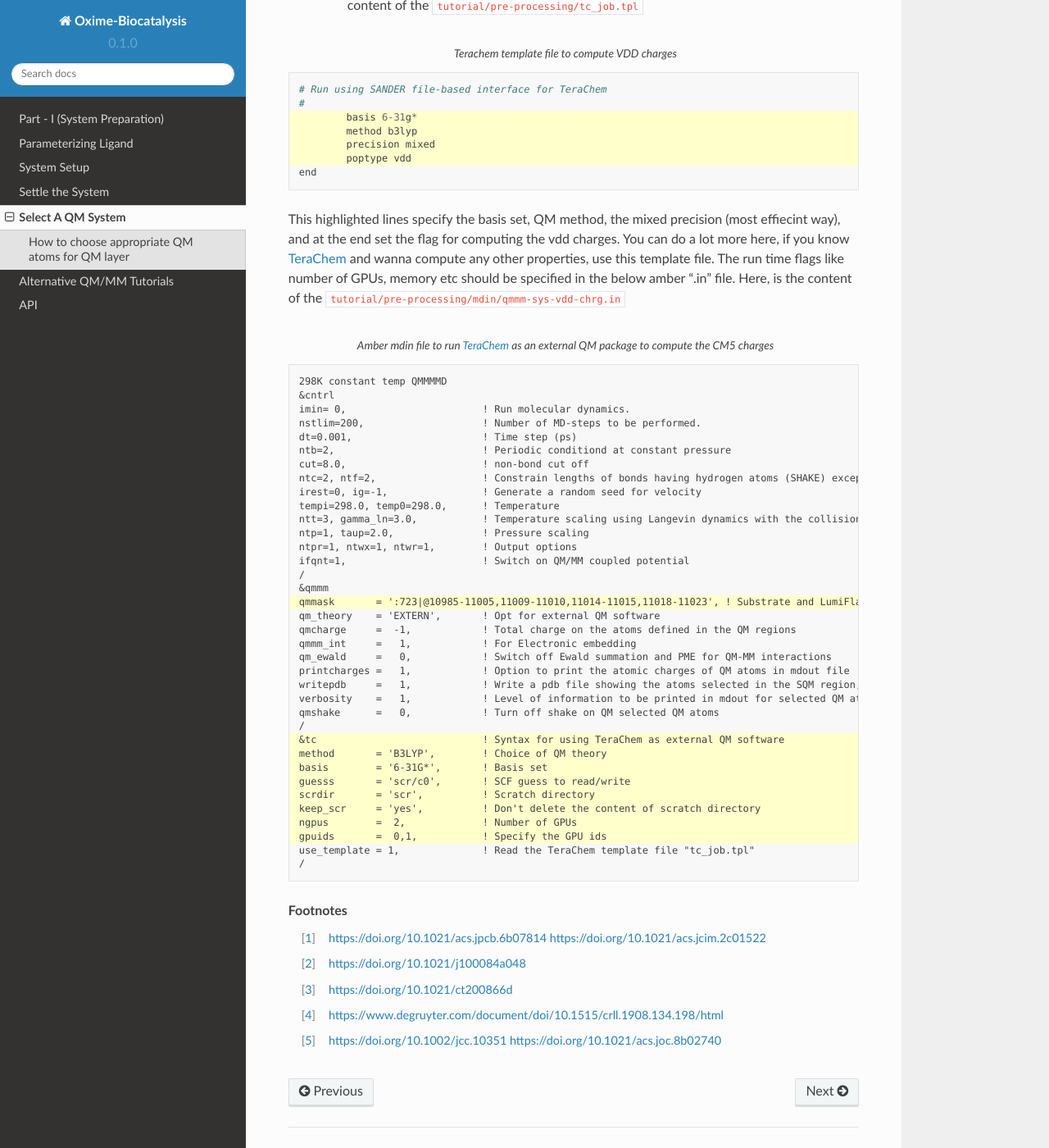
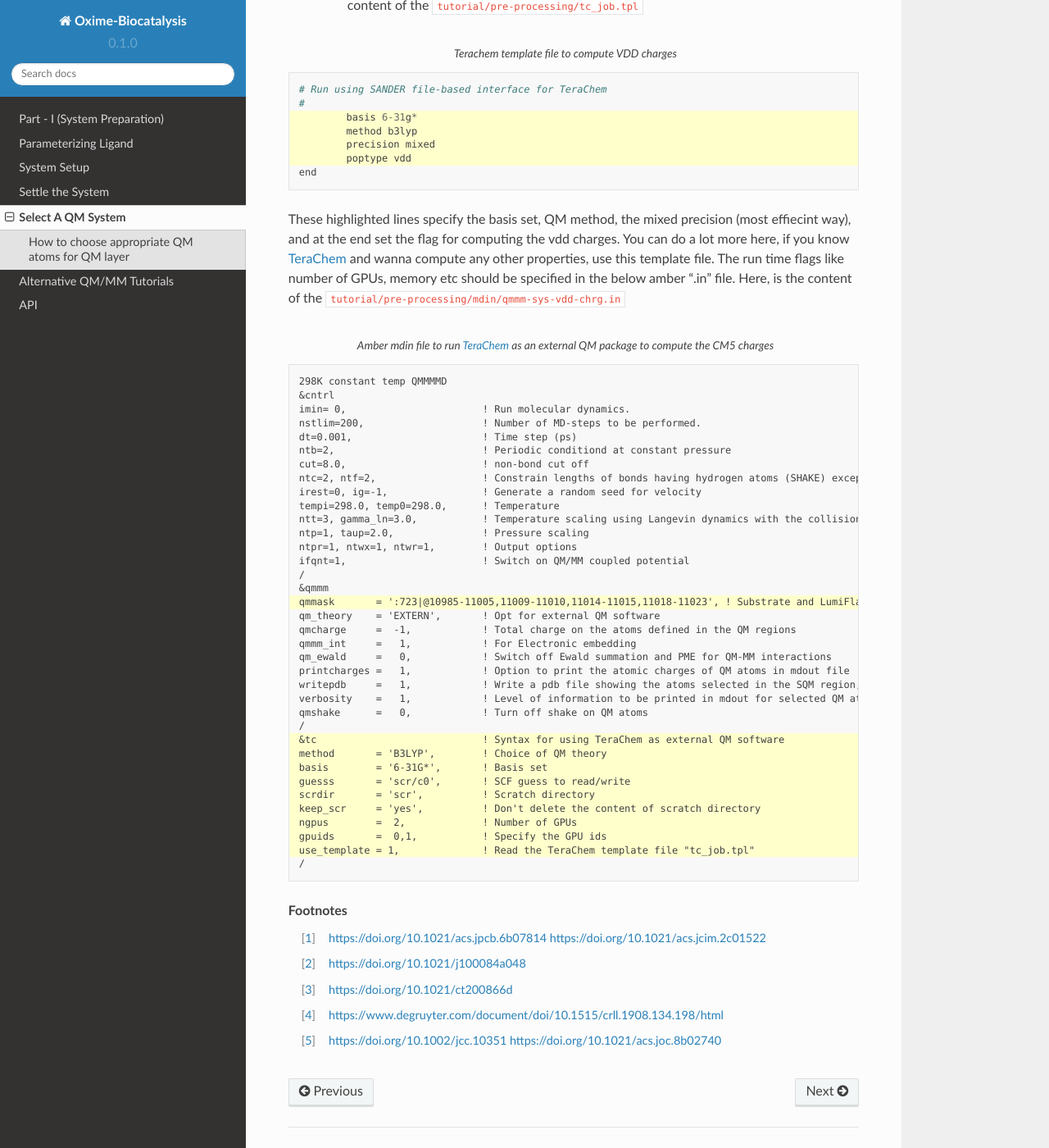
Before and after one commit to hopanoid/Enzyme-Reaction-Dynamics-Tutorial, a Sphinx documentation site: the page built from docs/source/5-qm_systems.rst, in a window 1280 px wide and 1400 px high, scrolled down 1959 px. Shown: the whole window at 82% size. Built offline with Sphinx 7.4.7 and the Read the Docs theme 2.0.0, drawn with Linux system fonts in a browser that asks for light colours; some of the changed text lies outside the part shown.

Commit message:
Spelling correction in file 5-

```diff
--- a/docs/source/5-qm_systems.rst
+++ b/docs/source/5-qm_systems.rst
@@ -54,7 +54,7 @@ This line specify the QM method/basis set, the maximum number of cycles for SCF
         printcharges =   1,            ! Option to print the atomic charges of QM atoms in mdout file
         writepdb     =   1,            ! Write a pdb file showing the atoms selected in the SQM region, a good choice to verify selected atoms
         verbosity    =   1,            ! Level of information to be printed in mdout for selected QM atoms
-        qmshake      =   0,            ! Turn off shake on QM selected QM atoms
+        qmshake      =   0,            ! Turn off shake on QM atoms
         /
         &gau                           ! Syntax for using Gaussian as external QM software
         method       = 'B3LYP',        ! Choice of QM theory
@@ -80,10 +80,10 @@ This line specify the QM method/basis set, the maximum number of cycles for SCF
                 poptype vdd
         end
 
-This highlighted lines specify the basis set, QM method, the mixed precision (most effiecint way), and at the end set the flag for computing the vdd charges. You can do a lot more here, if you know TeraChem_ and wanna compute any other properties, use this template file. The run time flags like number of GPUs, memory etc should be specified in the below amber ".in" file. Here, is the content of the :file:`tutorial/pre-processing/mdin/qmmm-sys-vdd-chrg.in`
+These highlighted lines specify the basis set, QM method, the mixed precision (most effiecint way), and at the end set the flag for computing the vdd charges. You can do a lot more here, if you know TeraChem_ and wanna compute any other properties, use this template file. The run time flags like number of GPUs, memory etc should be specified in the below amber ".in" file. Here, is the content of the :file:`tutorial/pre-processing/mdin/qmmm-sys-vdd-chrg.in`
 
 .. code-block::
-        :emphasize-lines: 17,27,28,29,30,31,32,33,34
+        :emphasize-lines: 17,27,28,29,30,31,32,33,34,35
         :caption: Amber mdin file to run TeraChem_ as an external QM package to compute the CM5 charges
 
         298K constant temp QMMMMD
@@ -110,7 +110,7 @@ This highlighted lines specify the basis set, QM method, the mixed precision (mo
         printcharges =   1,            ! Option to print the atomic charges of QM atoms in mdout file
         writepdb     =   1,            ! Write a pdb file showing the atoms selected in the SQM region, a good choice to verify selected atoms
         verbosity    =   1,            ! Level of information to be printed in mdout for selected QM atoms
-        qmshake      =   0,            ! Turn off shake on QM selected QM atoms
+        qmshake      =   0,            ! Turn off shake on QM atoms
         /
         &tc                            ! Syntax for using TeraChem as external QM software
         method       = 'B3LYP',        ! Choice of QM theory
```
